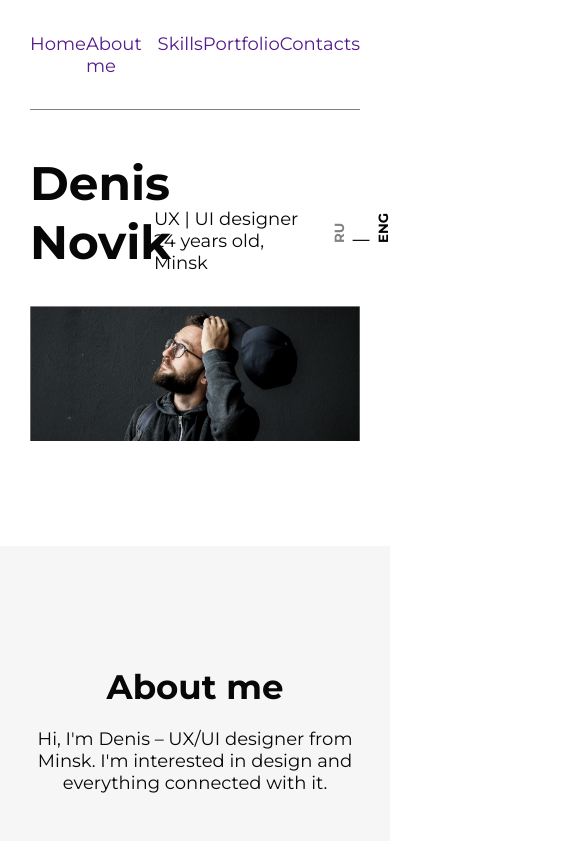
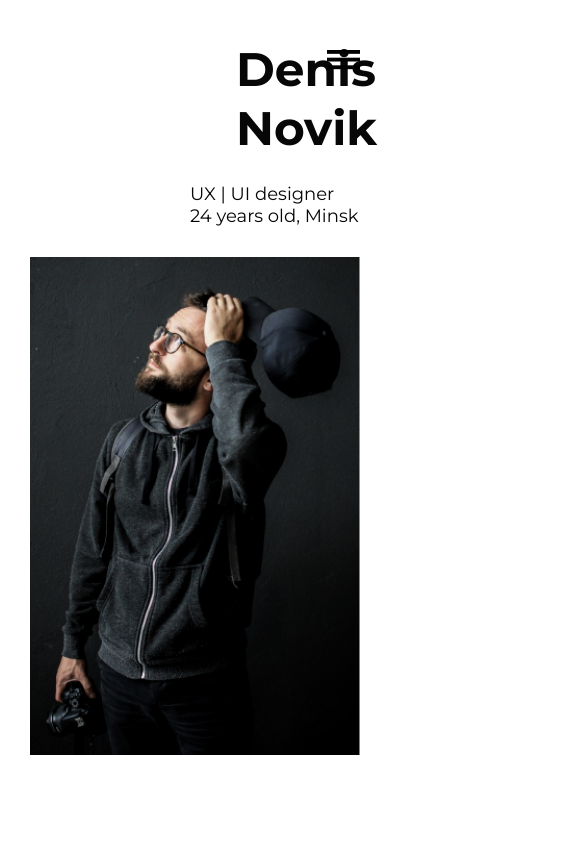
Before and after one commit to Nick715404/devPortfolio, a plain HTML site: page index.html in a window 390 px wide. Shown: the top 841 px of the page, 585 px wide, since content can reach past the window. Drawn offline with Linux system fonts and the light colour scheme.

Commit message:
adaptation has been done

```diff
--- a/css/style.css
+++ b/css/style.css
@@ -20,6 +20,10 @@ html {
     src: url('../fonts/Montserrat-Bold.woff') format('woff');
     font-weight: 700;
     font-style: normal;
+}
+
+a {
+    color: #000;
 }
 
 body {
@@ -51,7 +55,7 @@ body {
 /*____________________info_____________________*/
 
 
-.info__content {
+.info-content {
     display: flex;
     justify-content: space-between;
     align-items: center;
@@ -90,6 +94,10 @@ body {
     background-color: transparent;
 }
 
+.info__img--adapt {
+    display: none;
+}
+
 .info-content__btn--deactive {
     color: #828282;
 }
@@ -99,9 +107,13 @@ body {
     margin-bottom: 105px;
 }
 
+.info__menu--burger {
+    display: none;
+}
+
 /*_________________about______________*/
 
-.about{
+.about {
     background-color: #F6F6F6;
 }
 
@@ -119,11 +131,12 @@ body {
     font-size: 34px;
     line-height: 42px;
 }
-.about__title{
+
+.about__title {
     padding-bottom: 20px;
 }
 
-.text-box{
+.text-box {
     display: flex;
     flex-direction: column;
     gap: 50px;
@@ -131,27 +144,28 @@ body {
     max-width: 485px;
     padding-bottom: 15px;
 }
- /*____________________________Skills__________________*/
 
-.skills-text{
+/*____________________________Skills__________________*/
+
+.skills-text {
     text-align: center;
 }
 
-.skills__text{
+.skills__text {
     padding-bottom: 85px;
 }
 
-.skills-text__title{
+.skills-text__title {
     padding-bottom: 70px;
 }
 
-.skills__cards{
+.skills__cards {
     display: flex;
     justify-content: space-between;
     padding-bottom: 110px;
 }
 
-.card-item{
+.card-item {
     display: flex;
     flex-direction: column;
     justify-content: space-between;
@@ -159,7 +173,7 @@ body {
     gap: 35px;
 }
 
-.card-item__text{
+.card-item__text {
     text-align: center;
 }
 
@@ -169,35 +183,35 @@ body {
     background-color: #F6F6F6;
 }
 
-.portfolio__wrapper{
+.portfolio__wrapper {
     text-align: center;
 }
 
-.portfolio__title{
+.portfolio__title {
     padding: 110px 0 45px 0;
 }
 
-.portfolio-content__img{
+.portfolio-content__img {
     width: 100%;
 }
 
-.portfolio-content__link{
+.portfolio-content__link {
     display: inline-block;
-    padding: 45px 0 100px 0;
+    margin: 45px 0 100px 0;
 }
 
 /*__________________________footer_____________________*/
 
-.footer__wrapper{
+.footer__wrapper {
     display: flex;
     flex-direction: column;
     align-items: center;
 }
 
-.footer-content{
+.footer-content {
     max-width: 270px;
     text-align: center;
-    padding: 0 0 85px 0 ;
+    padding: 0 0 85px 0;
 }
 
 
@@ -209,7 +223,7 @@ body {
     padding-bottom: 30px;
 }
 
-.footer-content__button{
+.footer-content__button {
     padding: 13px 30px;
     background-color: #070707;
     border-radius: 50px;
@@ -217,12 +231,12 @@ body {
     transition: all 0.5s;
 }
 
-.footer-content__button:hover{
+.footer-content__button:hover {
     background-color: #646464;
     padding: 20px 40px;
 }
 
-.footer-links{
+.footer-links {
     display: flex;
     gap: 60px;
     padding-bottom: 45px;
@@ -235,3 +249,50 @@ body {
     text-align: center;
     padding-bottom: 120px;
 }
+
+/*_______________________________________________________*/
+
+@media (max-width: 717px) {
+    .skills-cards {
+        display: flex;
+        flex-direction: column;
+        gap: 81px;
+    }
+}
+
+@media (max-width: 505px) {
+    .info-content {
+        display: flex;
+        flex-direction: column;
+        align-items: end;
+    }
+    .info-content__lang--turn {
+        display: none;
+    }
+    .info__img--default {
+        display: none;
+    }
+    .info__img--adapt {
+        display: block;
+    }
+    .info-content__bio {
+        padding-top: 25px;
+    }
+}
+
+@media (max-width:470px) {
+    .header {
+        display: none;
+    }
+
+    .info-content {
+        position: relative;
+    }
+
+    .info__menu--burger {
+        display: block;
+        position: absolute;
+        top: 50px;
+        right: 0px;
+    }
+}
--- a/index.html
+++ b/index.html
@@ -31,6 +31,7 @@
                         <a class="header-nav-list__link" href="">Contacts</a>
                     </li>
                 </ul>
+
             </nav>
         </div>
     </header>
@@ -46,7 +47,7 @@
                         <div class="info-content__bio">
                             <p class="info-content__text">UX | UI designer 24 years old, Minsk</p>
                         </div>
-                        <div class="info-content__lang">
+                        <div class="info-content__lang info-content__lang--turn">
                             <button class="info-content__btn info-content__btn--deactive">
                                 ru
                             </button>
@@ -55,8 +56,10 @@
                                 eng
                             </button>
                         </div>
+                        <img class="info__menu info__menu--burger" src="/img/menu.svg" alt="">
                     </div>
-                    <img class="info__img" src="/img/info.png" alt="фото дизайнера">
+                    <img class="info__img info__img--default" src="/img/info.png" alt="фото дизайнера">
+                    <img class="info__img info__img--adapt" src="/img/BSPP2266.png" alt="">
                 </div>
             </div>
         </section>
```
Also changed, not shown: img/BSPP2266.png (added), img/menu.svg (added).
